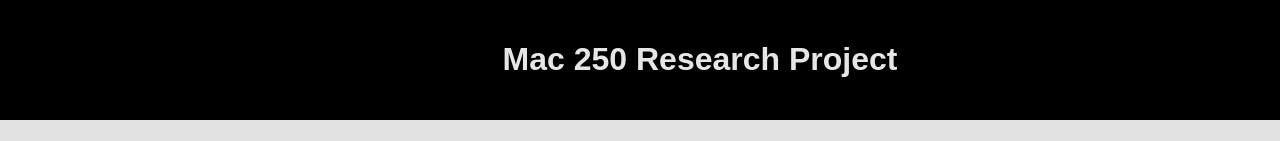
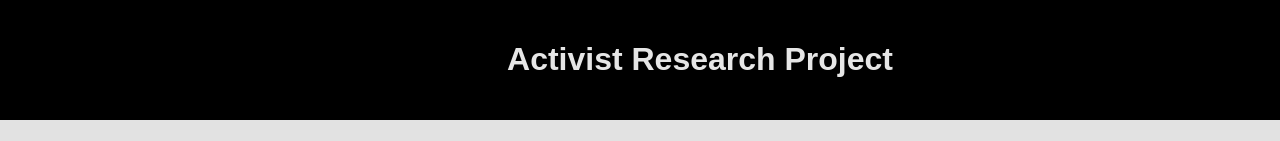
Before and after one commit to NSteckel/Behind-the-Activist, a plain HTML site: page index.html in a window 1280 px wide. Shown: the top 141 px of the page. Drawn offline with Linux system fonts and the light colour scheme.

Commit message:
Update index.html

```diff
--- a/index.html
+++ b/index.html
@@ -6,7 +6,7 @@
     <link rel="stylesheet" href=index.css>
     <div id="banner"></div>
     <div id="title">
-        <h1>Mac 250 Research Project</h1>
+        <h1>Activist Research Project</h1>
     </div>
 
 </head>
```
